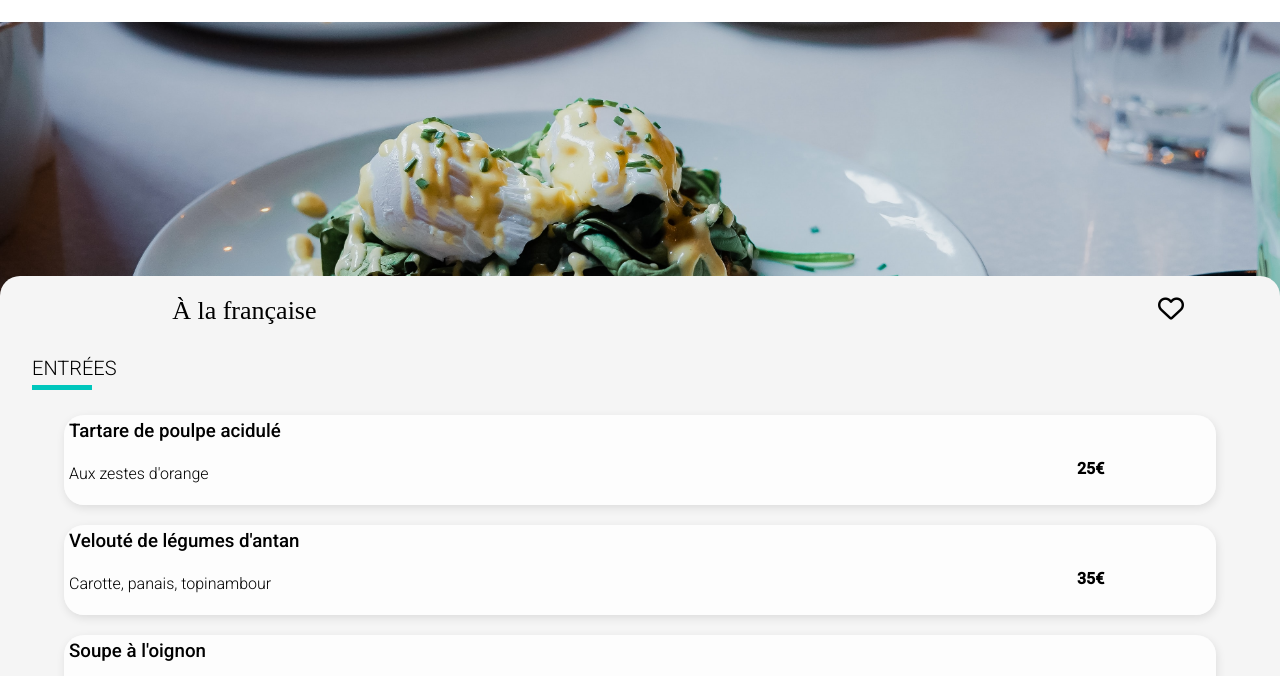
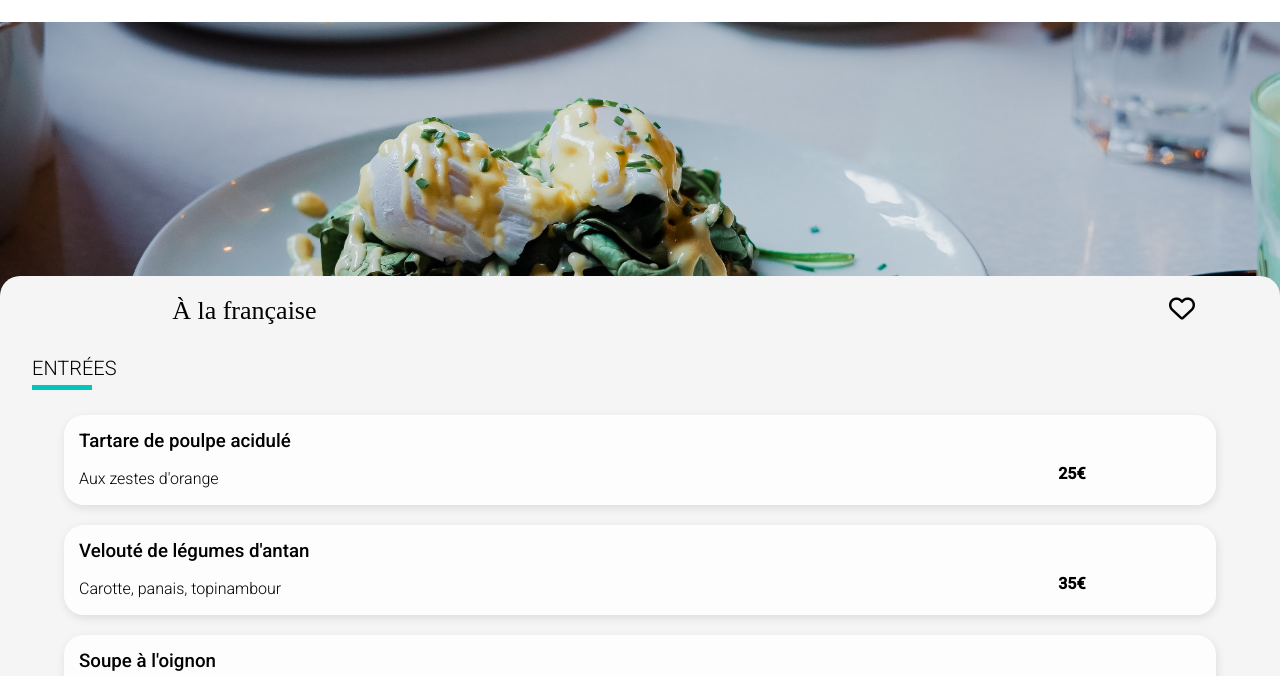
Before and after one commit to XavColl/Dynamisez-page-web-css, a website: page menus/a-la-francaise.html in a window 1280 px wide. Shown: the part 98-774 px from the top of the page. Drawn offline with Linux system fonts and the light colour scheme; a web font is replaced by a local one.

Commit message:
design update

```diff
--- a/sass/main.scss
+++ b/sass/main.scss
@@ -31,6 +31,9 @@ img{
     height : 300px;
     width : 100%;
     object-fit: cover;
+}
+i{
+    width : 15px;
 }
 .ctr-flex{
     display : flex;
@@ -336,6 +339,7 @@ footer{
         justify-content : space-between;
         justify-items: space-around;
         h3{
+            margin : 10px;
             width : 80%;
             padding : 5px;
             font-weight: 500;
@@ -345,22 +349,21 @@ footer{
             white-space: nowrap;
         }
         p{
-            width : 85%;
+            margin : 10px;
+            width : 80%;
             height : 1em;
             padding : 5px;
             font-size : 1em;
             font-weight : 300;
             transition : 0.3s;
+            bottom : 10px;
             position : relative;
-            top : 15px;
             text-overflow : ellipsis;
             overflow : hidden;
             white-space: nowrap;
         }
         h4{
             width : 10%;
-            position : relative;
-            top : 15px;
         }
         &__validation {
             width : 0%;
@@ -368,7 +371,7 @@ footer{
             height : 100%;
             transition: all 0.3s;
             position : relative ;
-            top : -29px;
+            top : -49px;
             border-radius: 0 20px 20px 0 ;
             display : flex;
             justify-content: center;
@@ -377,6 +380,8 @@ footer{
                 display : none;
                 color: #FFFFFF;
                 font-size : 2em;
+                position : relative;
+                left : -8px;
             }
         }
         &:hover > .dish__validation{
```
Also changed, not shown: public/css/style.css.
